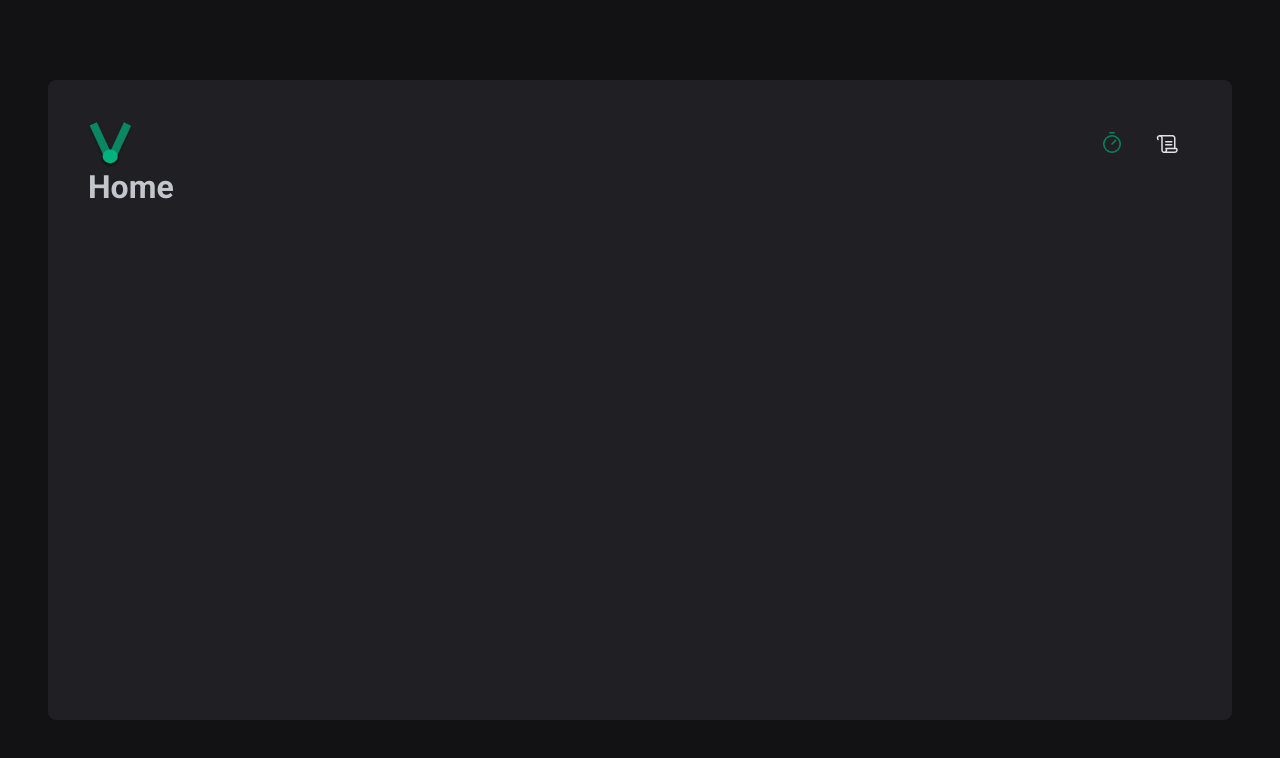
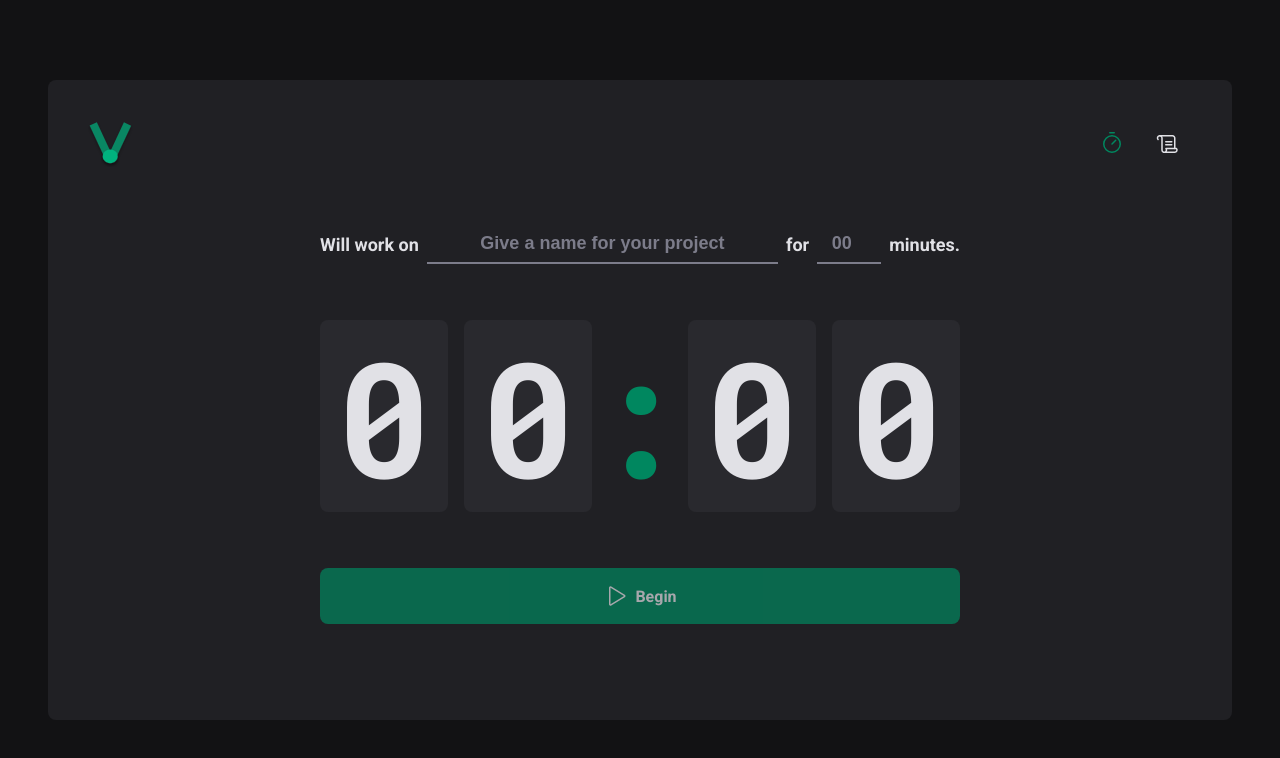
Before and after one commit to Voraes/VTimer, a React (Vite) app: page / in a window 1280 px wide. Shown: the top 758 px of the page. Built offline with nearby package versions, Linux system fonts and the light colour scheme.

Commit message:
Building home page and styling

```diff
--- a/src/Router.tsx
+++ b/src/Router.tsx
@@ -1,6 +1,6 @@
 import { Routes, Route } from 'react-router-dom';
 import { DefaultLayout } from './layouts/DefaultLayout';
-import { History } from './pages/History';
+import { History } from './pages/History/History';
 import { Home } from './pages/Home';
 
 export function Router() {
--- a/src/pages/Home.tsx
+++ /dev/null
@@ -1,5 +0,0 @@
-export function Home() {
-    return (
-        <h1>Home</h1>
-    )
-}
--- /dev/null
+++ b/src/pages/Home/index.tsx
@@ -0,0 +1,49 @@
+import { Play } from "phosphor-react";
+import { CountdownContainer, FormContainer, HomeContainer, MinuteAmountInput, Separator, StartCountdownButton, TaskInput } from "./styles";
+
+export function Home() {
+    return (
+        <HomeContainer>
+            <form action="">
+                <FormContainer>
+                    <label htmlFor="task">Will work on</label>
+                    <TaskInput
+                        id="task"
+                        placeholder="Give a name for your project"
+                    />
+                    <datalist id="task-suggestions">
+                        <option value="1" />
+                        <option value="2" />
+                        <option value="3" />
+                    </datalist>
+
+                    <label htmlFor="minutesAmount">for</label>
+                    <MinuteAmountInput
+                        type="number"
+                        id="minutesAmount"
+                        placeholder="00"
+                        step={5}
+                        min={5}
+                        max={60}
+                    />
+
+                    <span>minutes.</span>
+                </FormContainer>
+
+
+                <CountdownContainer>
+                    <span>0</span>
+                    <span>0</span>
+                    <Separator>:</Separator>
+                    <span>0</span>
+                    <span>0</span>
+                </CountdownContainer>
+
+                <StartCountdownButton disabled type="submit">
+                    <Play size={24} />
+                    Begin
+                </StartCountdownButton>
+            </form>
+        </HomeContainer>
+    )
+}
--- /dev/null
+++ b/src/pages/Home/styles.ts
@@ -0,0 +1,118 @@
+import styled from "styled-components";
+
+export const HomeContainer = styled.main`
+    flex: 1;
+
+    display: flex;
+    flex-direction: column;
+    align-items: center;
+    justify-content: center;
+
+    form {
+        display: flex;
+        flex-direction: column;
+        align-items: center;
+        gap: 3.5rem;
+    }
+`;
+
+export const FormContainer = styled.div`
+    width: 100%;
+    display: flex;
+    align-items: center;
+    justify-content: center;
+    gap: 0.5rem;
+    color: #E1E1E6;
+    font-size: 1.125rem;
+    font-weight: bold;
+    flex-wrap: wrap;
+`;
+
+export const CountdownContainer = styled.div`
+    font-family: 'Roboto Mono', monospace;
+    font-size: 10rem;
+    line-height: 8rem;
+    color: #E1E1E6;
+
+    display: flex;
+    gap: 1rem;
+
+    span {
+        background: #29292E;
+        padding: 2rem 1rem;
+        border-radius: 8px;
+    }
+`;
+
+export const Separator = styled.div`
+    padding: 2rem 0;
+    color: #00875F;
+
+    width: 4rem;
+    overflow: 4rem;
+    display: flex;
+    justify-content: center;
+`;
+
+export const StartCountdownButton = styled.button`
+    width: 100%;
+    border: 0;
+    padding: 1rem;
+    border-radius: 8px;
+
+    display: flex;
+    align-items: center;
+    justify-content: center;
+
+    gap: 0.5rem;
+    font-weight: bold;
+
+    cursor: pointer;
+
+    background: #00875F;
+    color: #E1E1E6;
+
+    &:disabled {
+        opacity: 0.7;
+        cursor: not-allowed;
+    }
+
+    &:not(:disabled):hover {
+        background: #015F43;
+    }
+`;
+
+const BaseInput = styled.input`
+    background: transparent;
+    height: 2.5rem;
+    border: 0;
+    border-bottom: 2px solid #7C7C8A;
+    font-weight: bold;
+    font-size: 1.125rem;
+    padding: 0 0.5rem;
+    color: #E1E1E6;
+
+    &:focus {
+        box-shadow: none;
+        border-color: #00875F;
+    }
+
+    &::placeholder {
+        color: #7C7C8A;
+        text-align: center;
+    }
+`;
+
+export const TaskInput = styled(BaseInput)`
+    flex: 1;
+
+    &::-webkit-calendar-picker-indicator {
+        display: none !important;
+    }
+`;
+
+export const MinuteAmountInput = styled(BaseInput)`
+    width: 4rem;
+    -webkit-appearance: none;
+    -moz-appearance: textfield;
+`;
--- a/src/styles/global.ts
+++ b/src/styles/global.ts
@@ -15,6 +15,7 @@ export const GlobalStyle = createGlobalStyle`
 body {
     background: #121214;
     color: #C4C4CC;
+    -webkit-font-smoothing: antialiased;
 }
 
 body, input-security, textarea, button {
```
Also changed, not shown: src/pages/History/History.tsx (renamed from src/pages/History.tsx).
